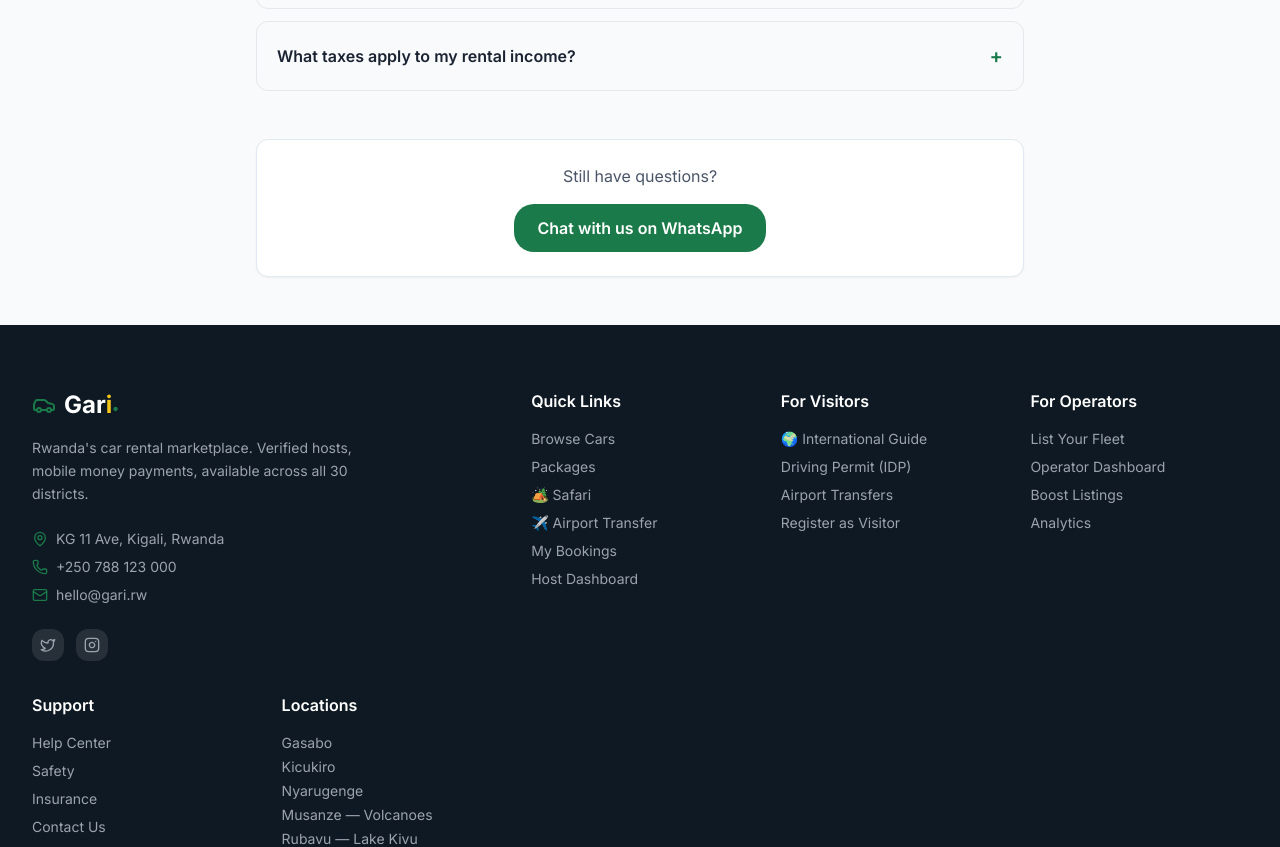
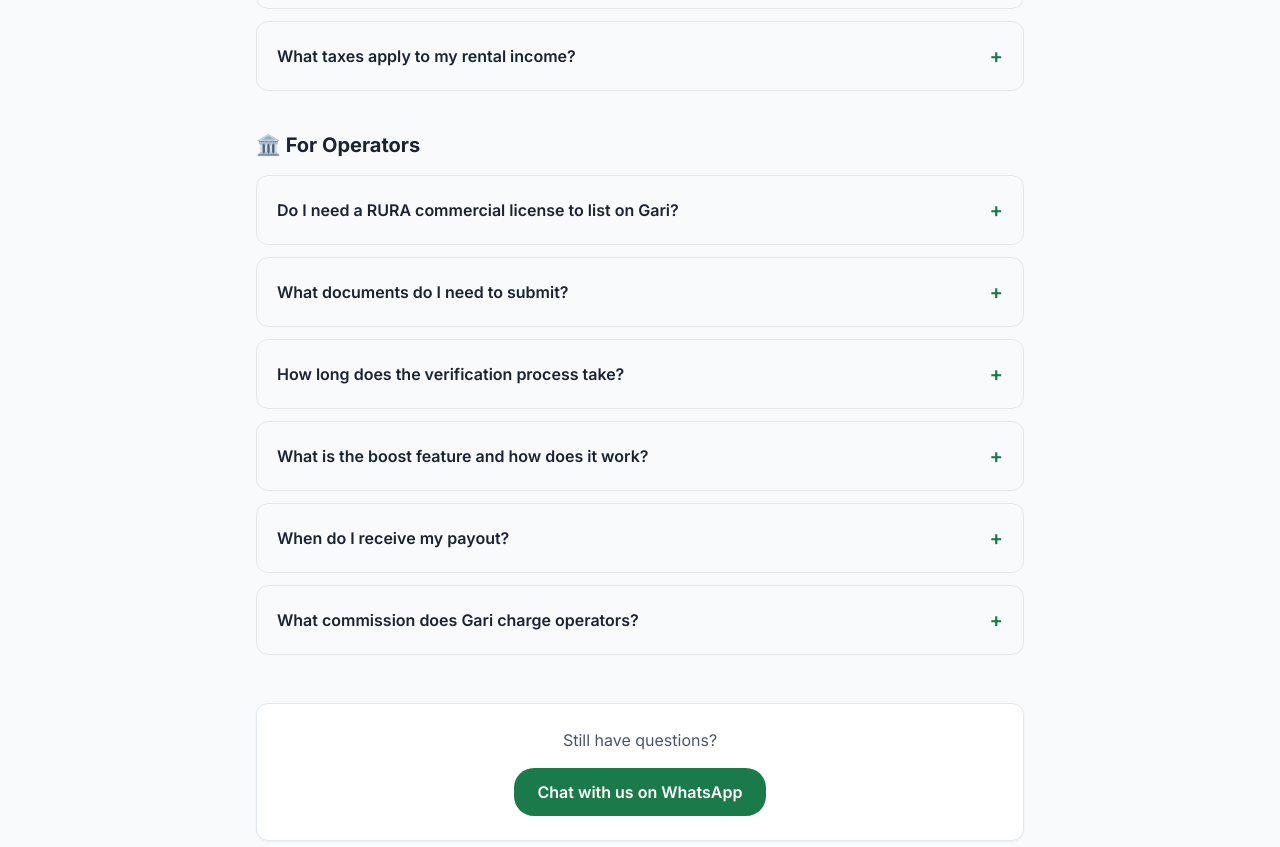
Before and after one commit to emmanuelrwozi250-gif/Gari, a Next.js app: page /faq in a window 1280 px wide. Shown: the part 1221-2068 px from the top of the page. Built offline with nearby package versions, Linux system fonts and the light colour scheme; no server answers.

Commit message:
feat: /faq — add For Operators section with 6 RURA-focused Q&As

```diff
--- a/app/(public)/faq/page.tsx
+++ b/app/(public)/faq/page.tsx
@@ -59,6 +59,33 @@ const HOST_FAQS = [
   },
 ];
 
+const OPERATOR_FAQS = [
+  {
+    q: 'Do I need a RURA commercial license to list on Gari?',
+    a: 'Yes. Gari is a B2B2C platform exclusively for commercially licensed operators. Your vehicle must hold a valid RURA commercial vehicle permit (TM plates). Private vehicles are not permitted under Rwanda\'s rental transport regulations.',
+  },
+  {
+    q: 'What documents do I need to submit?',
+    a: 'You need: (1) RURA commercial vehicle license / TM registration certificate, (2) valid third-party or comprehensive insurance certificate, (3) current vehicle inspection certificate (contrôle technique from an approved RTDA centre), and (4) your Rwanda National ID (NIDA) or business registration number for company fleets.',
+  },
+  {
+    q: 'How long does the verification process take?',
+    a: 'Our compliance team reviews submitted documents within 24 hours on business days. Once approved, your listing goes live immediately. We may request additional documentation for commercial fleet operators with multiple vehicles.',
+  },
+  {
+    q: 'What is the boost feature and how does it work?',
+    a: 'Boost gives your listings priority placement in search results for RWF 14,500 per vehicle per month. Boosted vehicles appear above standard listings and receive a \'⭐ Featured\' badge. You can activate boost from your Operator Dashboard.',
+  },
+  {
+    q: 'When do I receive my payout?',
+    a: 'Payouts are sent to your MTN MoMo or Airtel Money within 24 hours of trip completion, provided there are no active disputes or damage claims. Payouts are net of the 12% platform fee and any applicable VAT remitted to RRA.',
+  },
+  {
+    q: 'What commission does Gari charge operators?',
+    a: 'Gari charges a 12% platform fee on each booking\'s rental value. This covers payment processing, customer support, insurance coordination, and the NIDA verification system. There are no listing fees — you only pay when you earn.',
+  },
+];
+
 function FAQItem({ q, a }: { q: string; a: string }) {
   return (
     <details className="group border border-gray-200 dark:border-gray-800 rounded-xl overflow-hidden">
@@ -93,10 +120,17 @@ export default function FAQPage() {
           </div>
         </section>
 
-        <section>
+        <section className="mb-10">
           <h2 className="text-xl font-bold text-text-primary dark:text-white mb-4">For Hosts</h2>
           <div className="space-y-3">
             {HOST_FAQS.map(item => <FAQItem key={item.q} {...item} />)}
+          </div>
+        </section>
+
+        <section>
+          <h2 className="text-xl font-bold text-text-primary dark:text-white mb-4">🏛️ For Operators</h2>
+          <div className="space-y-3">
+            {OPERATOR_FAQS.map(item => <FAQItem key={item.q} {...item} />)}
           </div>
         </section>
 
```
